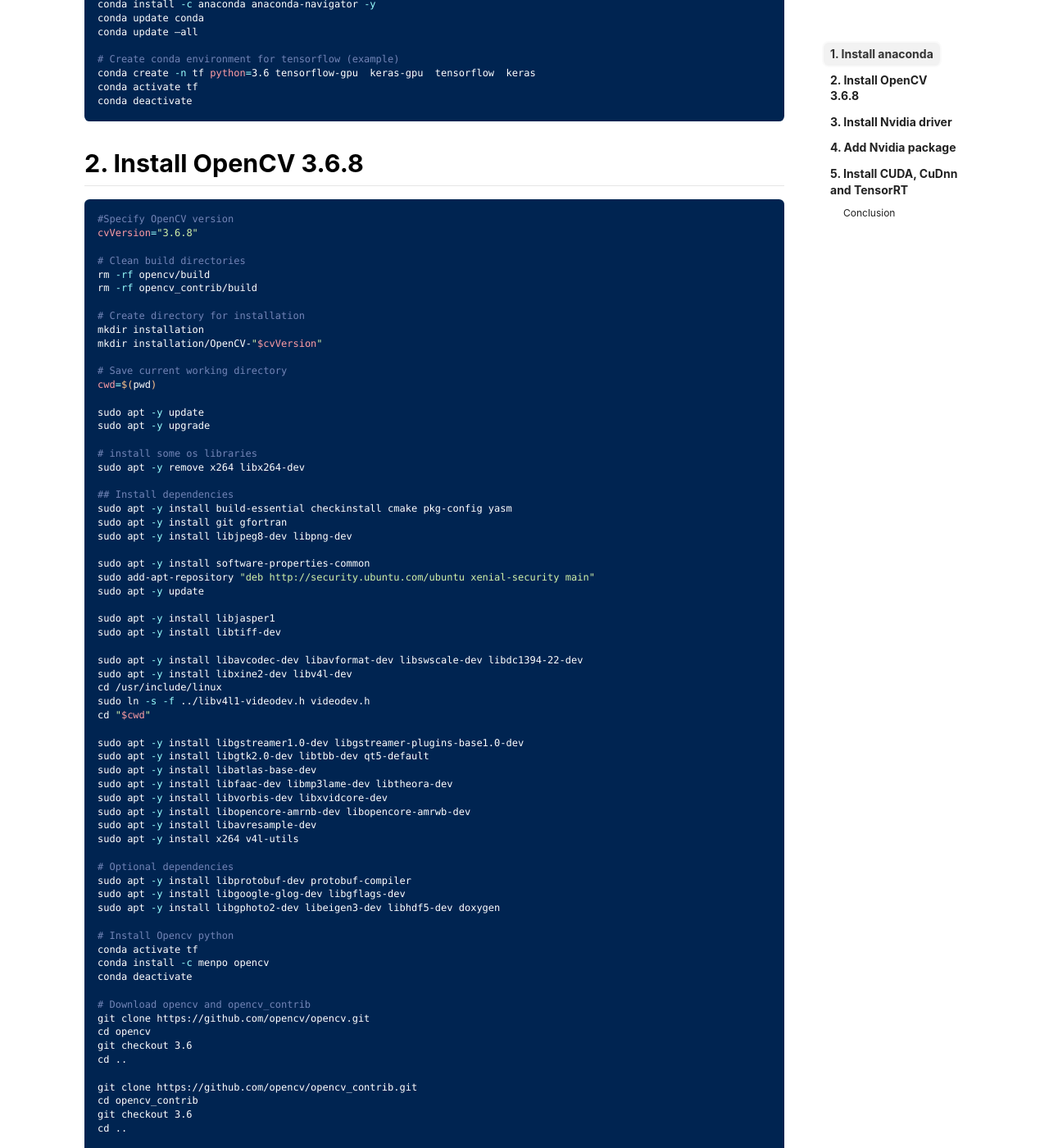
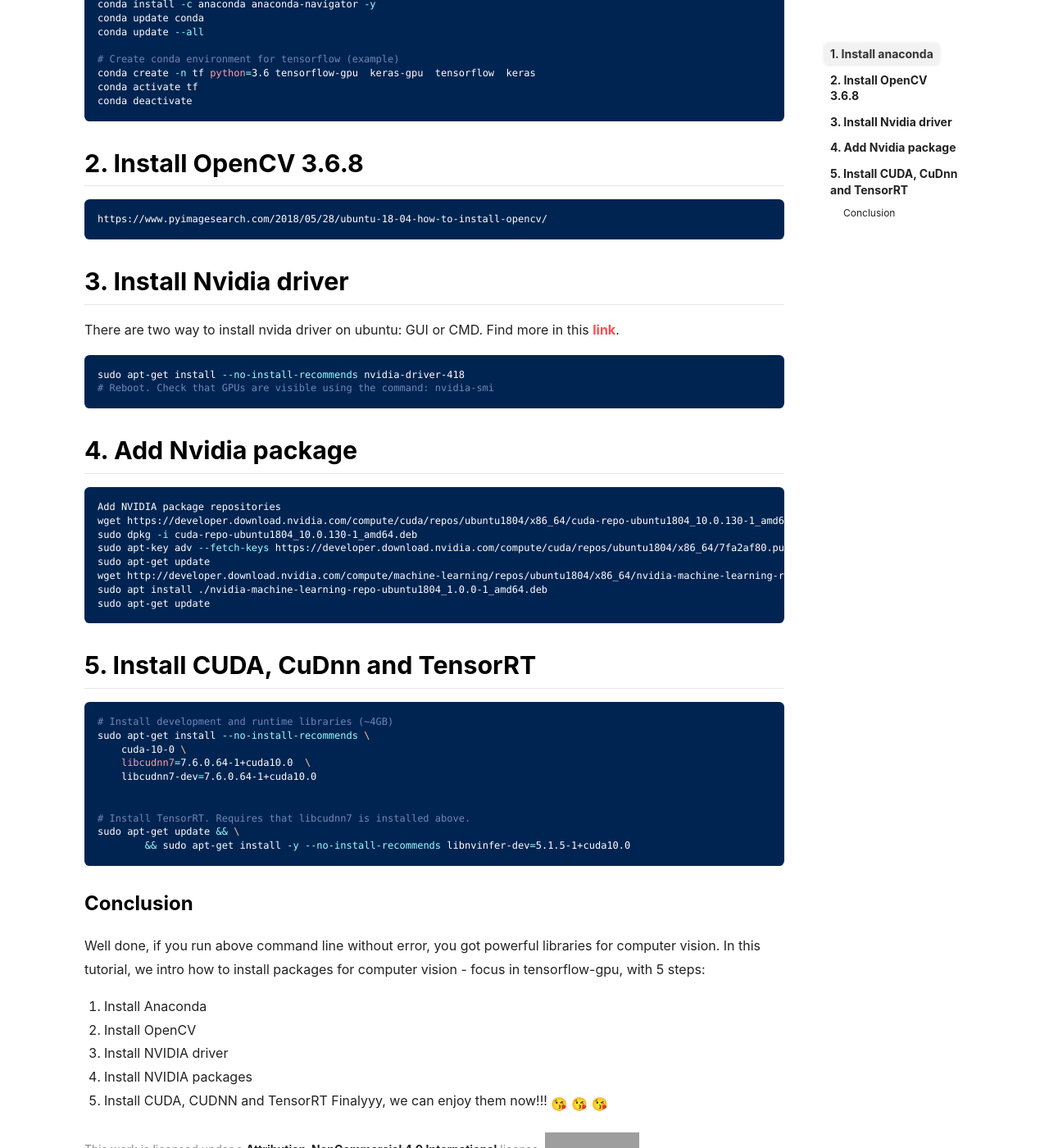
Before and after one commit to damminhtien/damminhtien.github.io, a Jekyll site: the page built from _posts/2019-07-27-Setup-ubuntu-from-CV-starter-pack.md, in a window 1280 px wide and 1400 px high, scrolled down 604 px. Shown: the whole window at 82% size. Built offline with Jekyll 4.4.1, drawn with Linux system fonts in a browser that asks for light colours; nearby versions of some CDN libraries; emoji names are drawn with the system emoji font; some of the changed text lies outside the part shown; grey boxes are pictures that could not be loaded.

Commit message:
Update 2019-07-27-Setup-ubuntu-from-CV-starter-pack.md

````diff
--- a/_posts/2019-07-27-Setup-ubuntu-from-CV-starter-pack.md
+++ b/_posts/2019-07-27-Setup-ubuntu-from-CV-starter-pack.md
@@ -22,7 +22,7 @@ PATH=/home/u/anaconda3/bin:$PATH
 # Install anaconda-navigator and update:
 conda install -c anaconda anaconda-navigator -y
 conda update conda
-conda update –all
+conda update --all
 
 # Create conda environment for tensorflow (example)
 conda create -n tf python=3.6 tensorflow-gpu  keras-gpu  tensorflow  keras
@@ -32,96 +32,7 @@ conda deactivate
 
 ## 2. Install OpenCV 3.6.8
 ```bash
-#Specify OpenCV version
-cvVersion="3.6.8"
-
-# Clean build directories
-rm -rf opencv/build
-rm -rf opencv_contrib/build
-
-# Create directory for installation
-mkdir installation
-mkdir installation/OpenCV-"$cvVersion"
-
-# Save current working directory
-cwd=$(pwd)
-
-sudo apt -y update
-sudo apt -y upgrade
-
-# install some os libraries
-sudo apt -y remove x264 libx264-dev
-
-## Install dependencies
-sudo apt -y install build-essential checkinstall cmake pkg-config yasm
-sudo apt -y install git gfortran
-sudo apt -y install libjpeg8-dev libpng-dev
-
-sudo apt -y install software-properties-common
-sudo add-apt-repository "deb http://security.ubuntu.com/ubuntu xenial-security main"
-sudo apt -y update
-
-sudo apt -y install libjasper1
-sudo apt -y install libtiff-dev
-
-sudo apt -y install libavcodec-dev libavformat-dev libswscale-dev libdc1394-22-dev
-sudo apt -y install libxine2-dev libv4l-dev
-cd /usr/include/linux
-sudo ln -s -f ../libv4l1-videodev.h videodev.h
-cd "$cwd"
-
-sudo apt -y install libgstreamer1.0-dev libgstreamer-plugins-base1.0-dev
-sudo apt -y install libgtk2.0-dev libtbb-dev qt5-default
-sudo apt -y install libatlas-base-dev
-sudo apt -y install libfaac-dev libmp3lame-dev libtheora-dev
-sudo apt -y install libvorbis-dev libxvidcore-dev
-sudo apt -y install libopencore-amrnb-dev libopencore-amrwb-dev
-sudo apt -y install libavresample-dev
-sudo apt -y install x264 v4l-utils
-
-# Optional dependencies
-sudo apt -y install libprotobuf-dev protobuf-compiler
-sudo apt -y install libgoogle-glog-dev libgflags-dev
-sudo apt -y install libgphoto2-dev libeigen3-dev libhdf5-dev doxygen
-
-# Install Opencv python
-conda activate tf
-conda install -c menpo opencv
-conda deactivate
-
-# Download opencv and opencv_contrib
-git clone https://github.com/opencv/opencv.git
-cd opencv
-git checkout 3.6
-cd ..
-
-git clone https://github.com/opencv/opencv_contrib.git
-cd opencv_contrib
-git checkout 3.6
-cd ..
-
-# Compile and install OpenCV with contrib modules
-cd opencv
-mkdir build
-cd build
-
-cmake -D CMAKE_BUILD_TYPE=RELEASE \
-            -D CMAKE_INSTALL_PREFIX=$cwd/installation/OpenCV-"$cvVersion" \
-            -D INSTALL_C_EXAMPLES=ON \
-            -D INSTALL_PYTHON_EXAMPLES=ON \
-            -D WITH_TBB=ON \
-            -D WITH_V4L=ON \
-            -D OPENCV_PYTHON3_INSTALL_PATH=$cwd/OpenCV-$cvVersion-py3/lib/python3.5/site-packages \
-        -D WITH_QT=ON \
-        -D WITH_OPENGL=ON \
-        -D OPENCV_EXTRA_MODULES_PATH=../../opencv_contrib/modules \
-        -D BUILD_EXAMPLES=ON ..
-
-make -j4
-make install
-
-# Use Opencv C++
-g++ `pkg-config --cflags --libs <OpenCV_Home_Dir>/installation/OpenCV-3.4.4/lib/pkgconfig/opencv.pc` my_sample_file.cpp -o my_sample_file
+https://www.pyimagesearch.com/2018/05/28/ubuntu-18-04-how-to-install-opencv/
 ```
 
 ## 3. Install Nvidia driver
````
